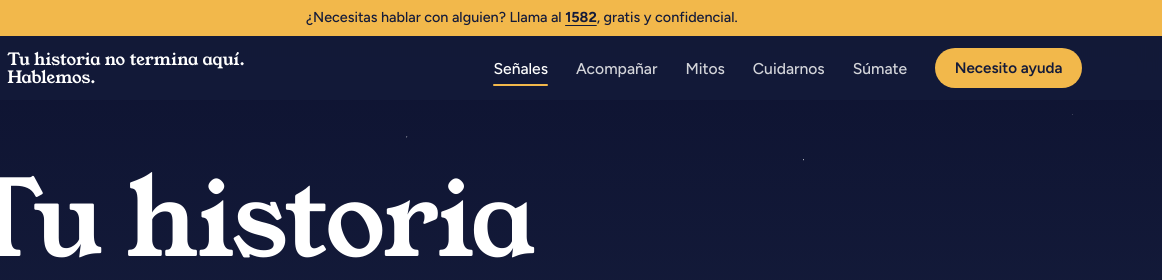
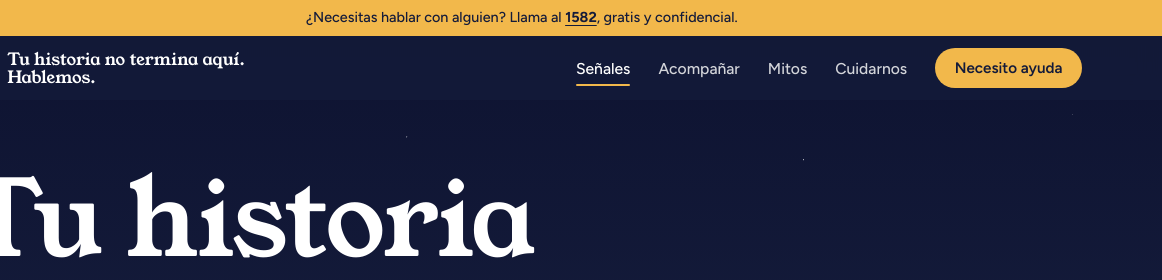
Before and after one commit to denis-stuff/tu-historia-no-termina-aqui, a website built with webpack: page src/index.html in a window 1280 px wide. Shown: the top 280 px of the page, 118-1280 px from the left. Built offline with nearby package versions, Linux system fonts and the light colour scheme.

Commit message:
removing sumate section

```diff
--- a/src/index.html
+++ b/src/index.html
@@ -51,7 +51,6 @@
           <li class="nav__item"><a href="#acompanar" class="nav__link">Acompañar</a></li>
           <li class="nav__item"><a href="#mitos" class="nav__link">Mitos</a></li>
           <li class="nav__item"><a href="#cuidarnos" class="nav__link">Cuidarnos</a></li>
-          <li class="nav__item"><a href="#sumate" class="nav__link">Súmate</a></li>
           <li class="nav__item nav__item--cta"><a href="#ayuda" class="btn btn--sol nav__cta">Necesito ayuda</a></li>
         </ul>
 
```
Also changed, not shown: dist/index.html (added), 5 other files.
